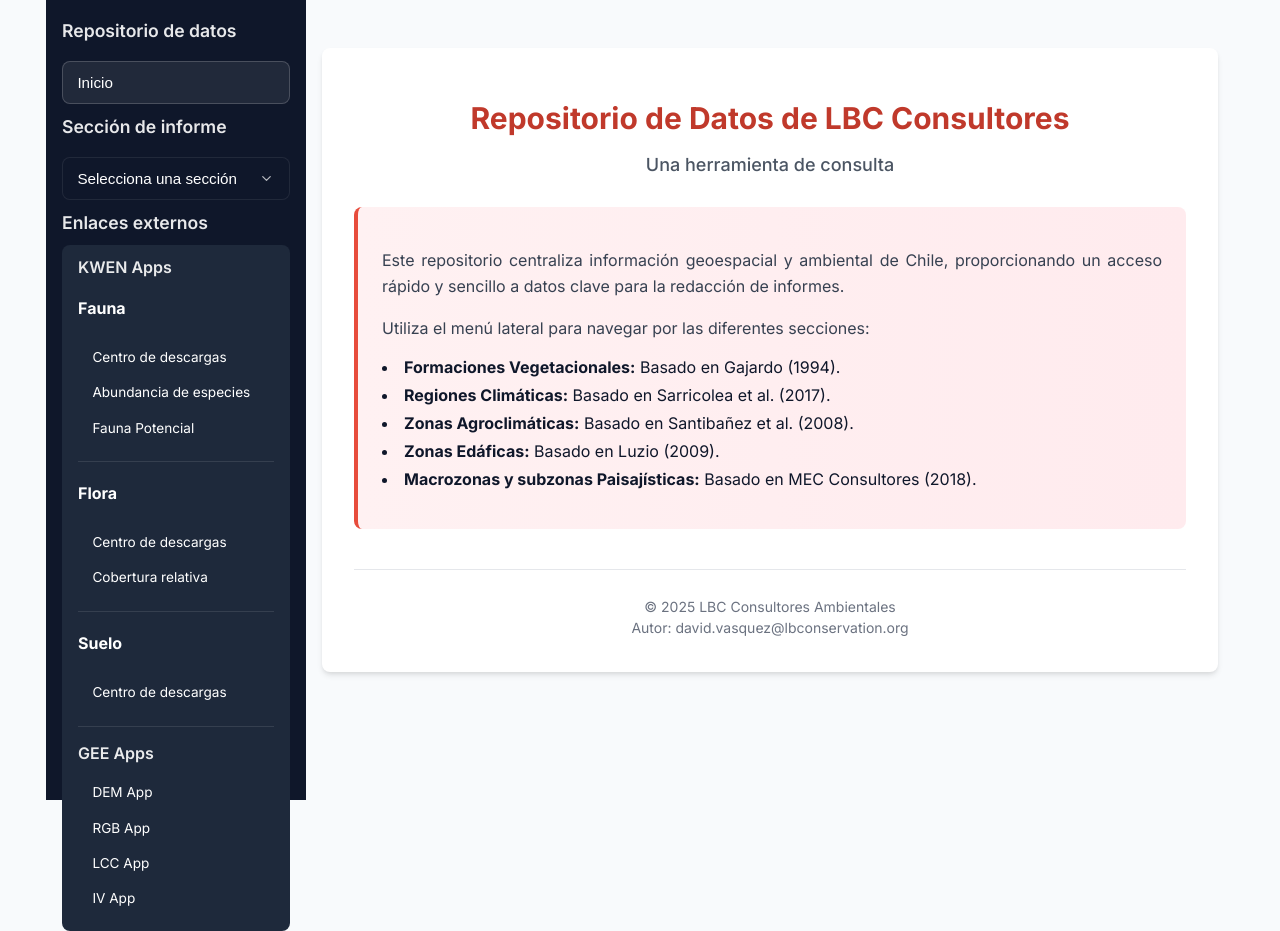
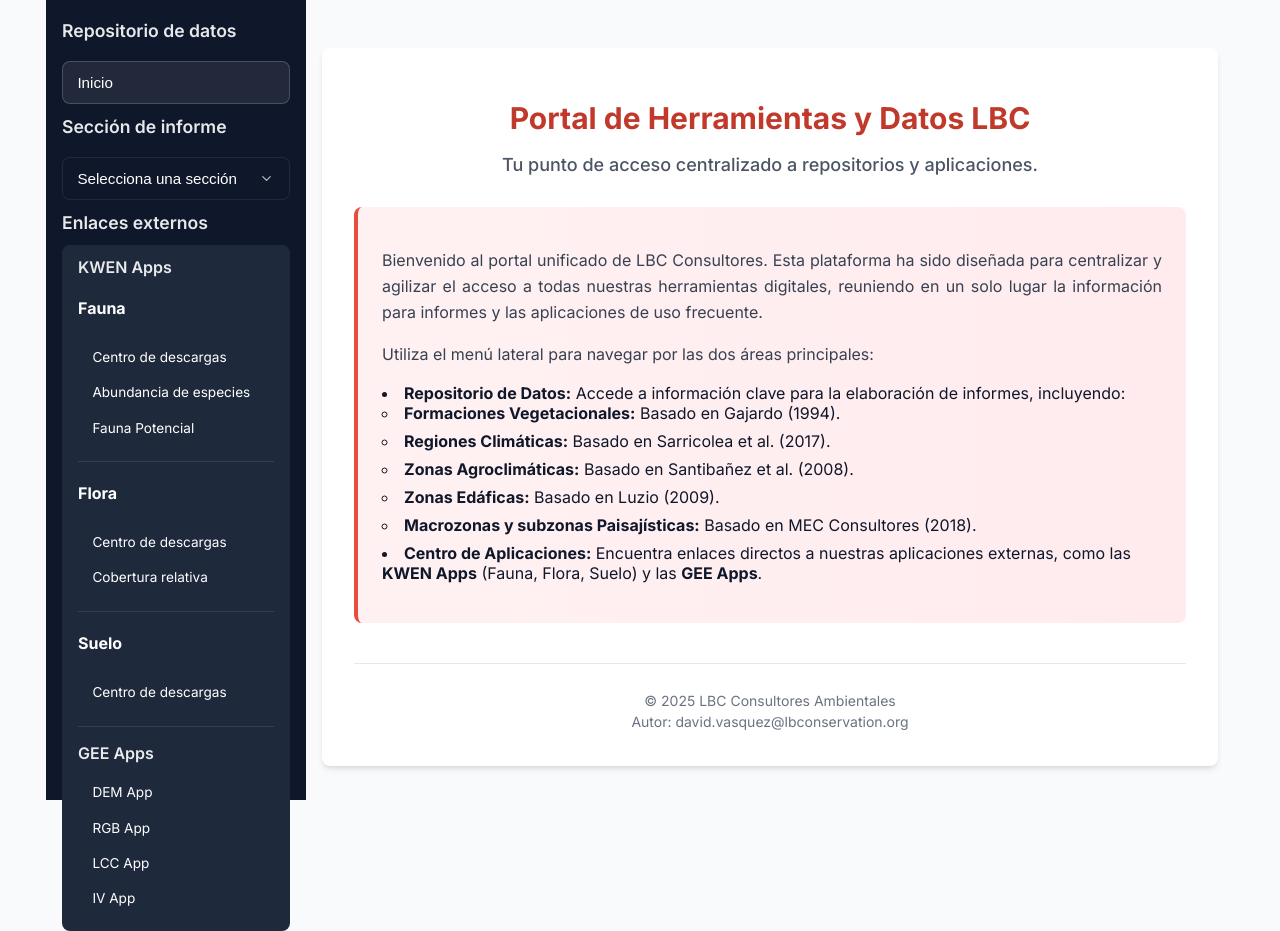
Before and after one commit to dnvasquez/repositorio-lbc, a React (Vite) app: page / in a window 1280 px wide. Built offline with nearby package versions, Linux system fonts and the light colour scheme.

Commit message:
Update HomePanel.jsx

```diff
--- a/src/components/HomePanel.jsx
+++ b/src/components/HomePanel.jsx
@@ -1,3 +1,4 @@
+// dnvasquez/repositorio-lbc/repositorio-lbc-ac3608d3abbf348a38d7de449da6e78542511611/src/components/HomePanel.jsx
 import React from 'react';
 import '../styles/home.css';
 
@@ -5,24 +6,32 @@
   return (
     <div className="app-container">
       <div className="card">
-        <h1 className="title">Repositorio de Datos de LBC Consultores</h1>
+        <h1 className="title">Portal de Herramientas y Datos LBC</h1>
         <p className="subtitle">
-          Una herramienta de consulta
+          Tu punto de acceso centralizado a repositorios y aplicaciones.
         </p>
 
         <div className="description-box">
           <p className="description-text">
-            Este repositorio centraliza información geoespacial y ambiental de Chile, proporcionando un acceso rápido y sencillo a datos clave para la redacción de informes.
+            Bienvenido al portal unificado de LBC Consultores. Esta plataforma ha sido diseñada para centralizar y agilizar el acceso a todas nuestras herramientas digitales, reuniendo en un solo lugar la información para informes y las aplicaciones de uso frecuente.
           </p>
           <p className="description-text">
-            Utiliza el menú lateral para navegar por las diferentes secciones:
+            Utiliza el menú lateral para navegar por las dos áreas principales:
           </p>
           <ul>
+            <li>
+              <strong>Repositorio de Datos:</strong> Accede a información clave para la elaboración de informes, incluyendo:
+              <ul>
             <li><strong>Formaciones Vegetacionales:</strong> Basado en Gajardo (1994).</li>
             <li><strong>Regiones Climáticas:</strong> Basado en Sarricolea et al. (2017).</li>
             <li><strong>Zonas Agroclimáticas:</strong> Basado en Santibañez et al. (2008).</li>
             <li><strong>Zonas Edáficas:</strong> Basado en Luzio (2009).</li>
             <li><strong>Macrozonas y subzonas Paisajísticas:</strong> Basado en MEC Consultores (2018).</li>
+              </ul>
+            </li>
+            <li>
+              <strong>Centro de Aplicaciones:</strong> Encuentra enlaces directos a nuestras aplicaciones externas, como las <strong>KWEN Apps</strong> (Fauna, Flora, Suelo) y las <strong>GEE Apps</strong>.
+            </li>
           </ul>
         </div>
 
```
